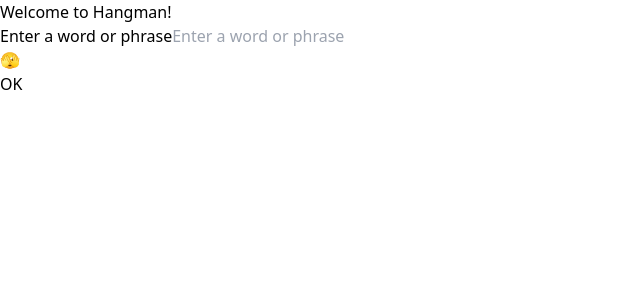
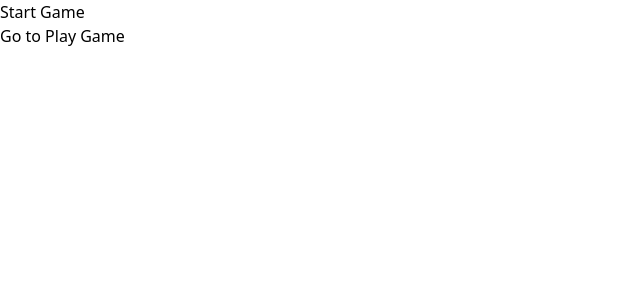
Before and after one commit to ManikMaity/HangMan-React, a React (Vite) app: page /start in a window 1280 px wide. Shown: the top 300 px of the page, without its empty margins (0-640 px from the left). Built offline with nearby package versions, Linux system fonts and the light colour scheme.

Commit message:
updated hangman

```diff
--- a/package.json
+++ b/package.json
@@ -11,7 +11,8 @@
   },
   "dependencies": {
     "react": "^18.3.1",
-    "react-dom": "^18.3.1"
+    "react-dom": "^18.3.1",
+    "react-router-dom": "^6.26.0"
   },
   "devDependencies": {
     "@eslint/js": "^9.8.0",
--- a/src/App.jsx
+++ b/src/App.jsx
@@ -1,11 +1,17 @@
-import TextInputFormContainer from "./Components/TextInputForm/TextInputFormContainer";
+import { Route, Routes } from "react-router-dom";
+import PlayGame from "./pages/PlayGamePage/PlayGame";
+import StartGame from "./pages/StartGamePage/StartGame";
 
 function App() {
   return (
-    <div>
-      <h1 className="text-4xl font-bold text-slate-900 mb-3">Welcome to Hangman!</h1>
-     <TextInputFormContainer onSubmit={(value)=>{console.log(`Value submited is ${value}`)}}/>
-    </div>
+    // <div>
+    //   <h1 className="text-4xl font-bold text-slate-900 mb-3">Welcome to Hangman!</h1>
+    //  <TextInputFormContainer onSubmit={(value)=>{console.log(`Value submited is ${value}`)}}/>
+    // </div>
+    <Routes>
+      <Route path="/play" element={<PlayGame/>}/>
+      <Route path="/start" element={<StartGame/>} />
+    </Routes>
   );
 }
 
--- a/src/main.jsx
+++ b/src/main.jsx
@@ -2,9 +2,12 @@ import { StrictMode } from 'react'
 import { createRoot } from 'react-dom/client'
 import App from './App.jsx'
 import './index.css'
+import { BrowserRouter } from 'react-router-dom'
 
 createRoot(document.getElementById('root')).render(
   <StrictMode>
-    <App />
+    <BrowserRouter>
+      <App />
+    </BrowserRouter>
   </StrictMode>,
 )
--- /dev/null
+++ b/src/pages/PlayGamePage/PlayGame.jsx
@@ -0,0 +1,13 @@
+import React from 'react'
+import { Link } from 'react-router-dom'
+
+function PlayGame() {
+  return (
+    <div>
+      <h1>Play Game</h1>
+      <Link to={"/start"}>Go to Start Game</Link>
+    </div>
+  )
+}
+
+export default PlayGame
--- /dev/null
+++ b/src/pages/StartGamePage/StartGame.jsx
@@ -0,0 +1,13 @@
+import React from 'react'
+import { Link } from 'react-router-dom'
+
+function StartGame() {
+  return (
+    <div>
+      <h1>Start Game</h1>
+      <Link to={"/play"}>Go to Play Game</Link>
+    </div>
+  )
+}
+
+export default StartGame
```
Also changed, not shown: 1 other file (tests, documents, lock files or other folders).
